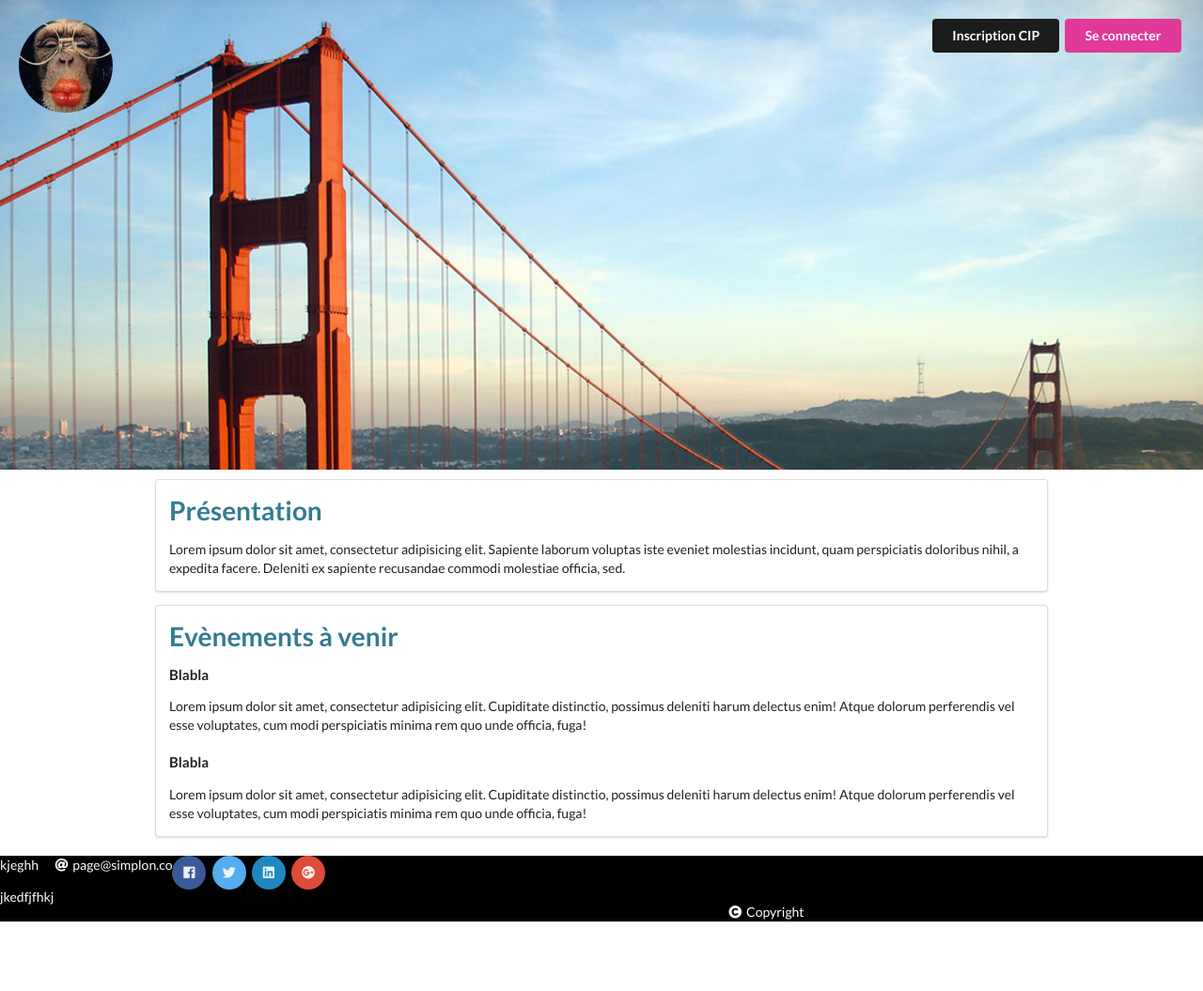
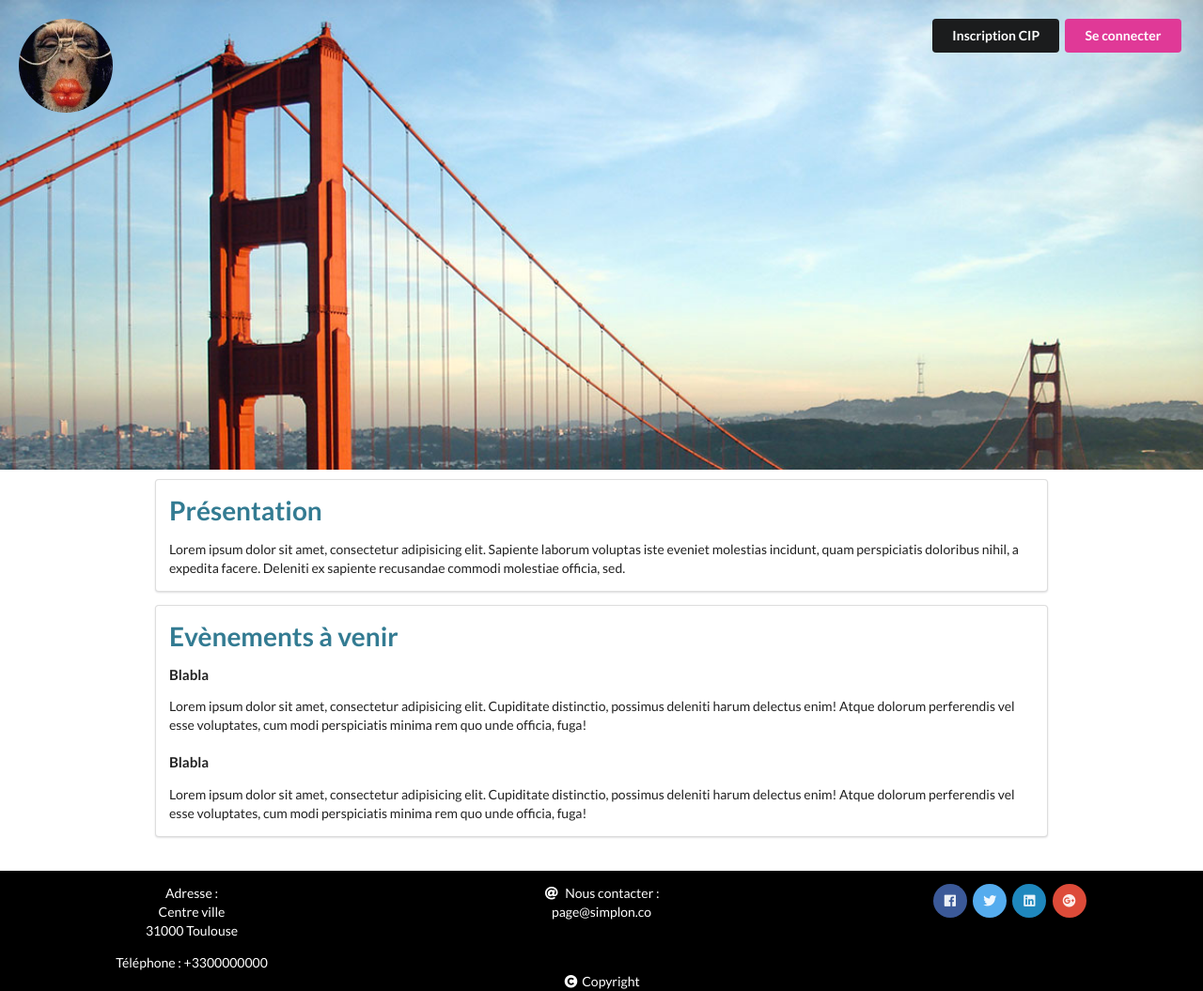
Before and after one commit to alicejeanblanc/Passerelle-RH-, a plain HTML site: page index.html in a window 1280 px wide. Shown: the whole page at 94% size. Before the commit the page ends 981 px from the top, so only its background shows below. Drawn offline with nearby package versions, Linux system fonts and the light colour scheme.

Commit message:
Modification footer alignement bouton

```diff
--- a/index.html
+++ b/index.html
@@ -36,15 +36,20 @@
 		</div>
 	</section>
 	<footer>
-		<div>
-			<p>kjeghh</p>
-			<p>jkedfjfhkj</p>
+		<div class="ui grid">
+			<div class="three column row">
+			<div class="column nsp">
+					<p>Adresse :
+					<br>
+					Centre ville
+					<br>31000 Toulouse</p>
+					<p>Téléphone : +3300000000</p>
 				</div>
-		<div class="mail">
-			<p><i class="at icon"></i>page@simplon.co</p>
+				<div class="column nsp">
+					<p><i class="at icon"></i> Nous contacter : <br>
+					page@simplon.co</p>
 				</div>
-		<div class="bouton">
-
+				<div class="column nsp">
 					<button class="ui circular facebook icon button">
 						<i class="facebook icon"></i>
 					</button>
@@ -58,7 +63,9 @@
 						<i class="google plus icon"></i>
 					</button>
 				</div>
-		<div class="copyright">
+			</div>
+		</div>
+		<div class="copy">
 			<p><i class="copyright icon"></i>Copyright</p>
 		</div>
 	</footer>
--- a/style.css
+++ b/style.css
@@ -54,15 +54,13 @@ h1{
 	color: #337B92;
 }
 footer {
-	margin-top: 20px;
-	display: flex;
-	flex-direction: row;
+	margin-top: 50px;
 	background-color: black;
 	color: white;
-	height: 70px;
 }
-.copyright {
-	align-self: flex-end;
-	margin-left: auto;
-	margin-right: auto;
+.nsp {
+	text-align: center;
 }
+.copy{
+	text-align: center;
+}
```
Also changed, not shown: footer.html (+17 -11 lines). Lines whose indentation alone changed are shown as unchanged.
